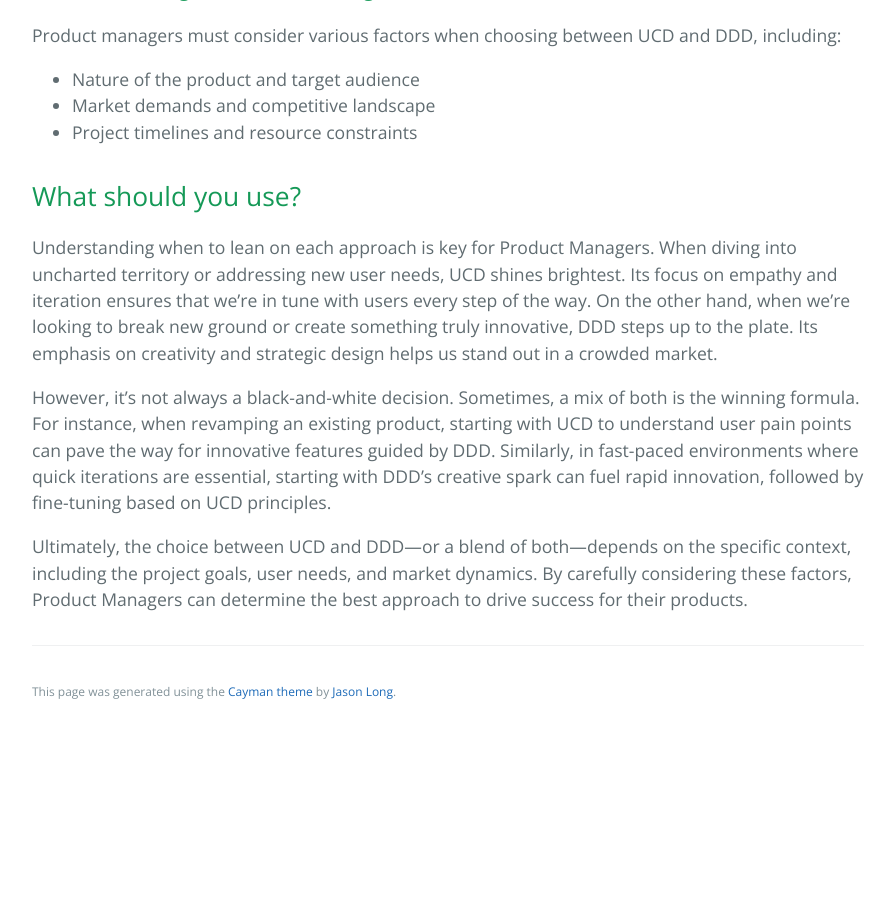
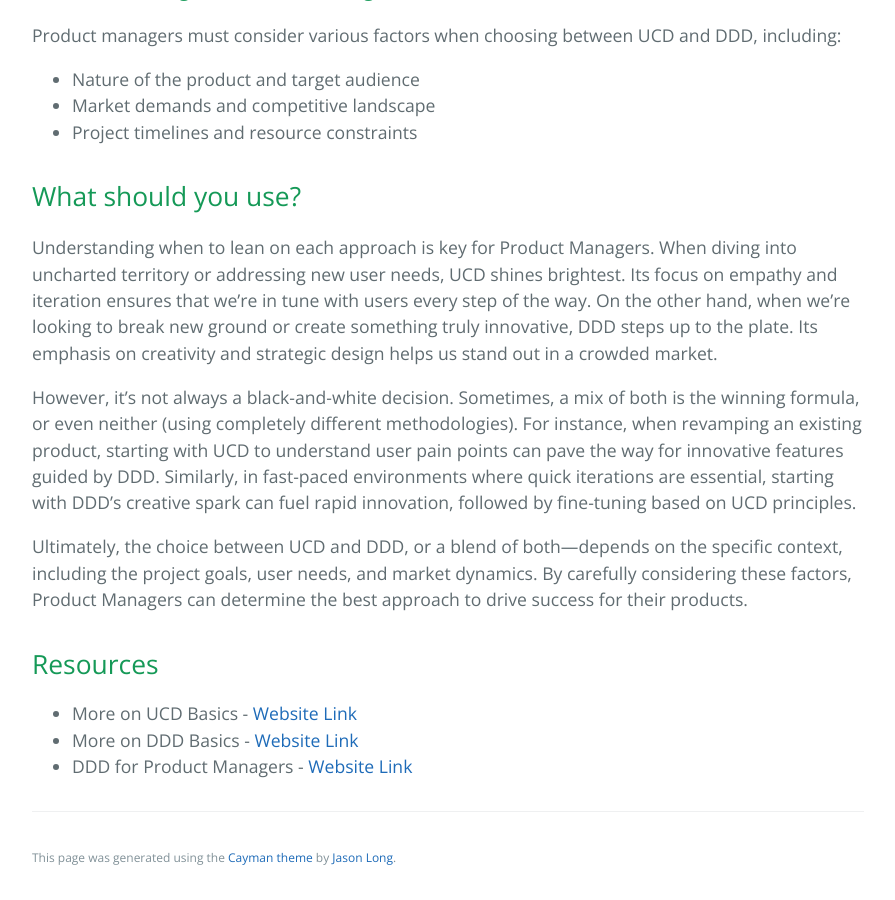
Before and after one commit to learning-software-engineering/learning-software-engineering.github.io, a Jekyll site: the page built from Topics/Product_Management/UCD_vs_DDD.md, in a window 1280 px wide and 900 px high, scrolled down 3780 px. Shown: the whole window, without its empty margins (192-1087 px from the left). Built offline with Jekyll 4.4.1, drawn with Linux system fonts in a browser that asks for light colours; our own code applies the rules of GitHub Pages for plain Markdown files; before the commit the page ends 4514 px from its top, so only the background shows below that.

Commit message:
Update UCD_vs_DDD.md
- added all comment suggestions from reviews
- added resources tab and links to useful sources

```diff
--- a/Topics/Product_Management/UCD_vs_DDD.md
+++ b/Topics/Product_Management/UCD_vs_DDD.md
@@ -98,6 +98,12 @@ Product managers must consider various factors when choosing between UCD and DDD
 ## What should you use?
 Understanding when to lean on each approach is key for Product Managers. When diving into uncharted territory or addressing new user needs, UCD shines brightest. Its focus on empathy and iteration ensures that we're in tune with users every step of the way. On the other hand, when we're looking to break new ground or create something truly innovative, DDD steps up to the plate. Its emphasis on creativity and strategic design helps us stand out in a crowded market.
 
-However, it's not always a black-and-white decision. Sometimes, a mix of both is the winning formula. For instance, when revamping an existing product, starting with UCD to understand user pain points can pave the way for innovative features guided by DDD. Similarly, in fast-paced environments where quick iterations are essential, starting with DDD's creative spark can fuel rapid innovation, followed by fine-tuning based on UCD principles.
+However, it's not always a black-and-white decision. Sometimes, a mix of both is the winning formula, or even neither (using completely different methodologies). For instance, when revamping an existing product, starting with UCD to understand user pain points can pave the way for innovative features guided by DDD. Similarly, in fast-paced environments where quick iterations are essential, starting with DDD's creative spark can fuel rapid innovation, followed by fine-tuning based on UCD principles.
 
-Ultimately, the choice between UCD and DDD—or a blend of both—depends on the specific context, including the project goals, user needs, and market dynamics. By carefully considering these factors, Product Managers can determine the best approach to drive success for their products.
+Ultimately, the choice between UCD and DDD, or a blend of both—depends on the specific context, including the project goals, user needs, and market dynamics. By carefully considering these factors, Product Managers can determine the best approach to drive success for their products.
+
+
+## Resources
+- More on UCD Basics - [Website Link](https://www.usability.gov/what-and-why/user-centered-design.html)
+- More on DDD Basics - [Website Link](https://www.uxpin.com/studio/blog/design-driven-development/)
+- DDD for Product Managers - [Website Link](https://www.linkedin.com/pulse/design-driven-leadership-product-management-ronke-majekodunmi-mba/)
```
